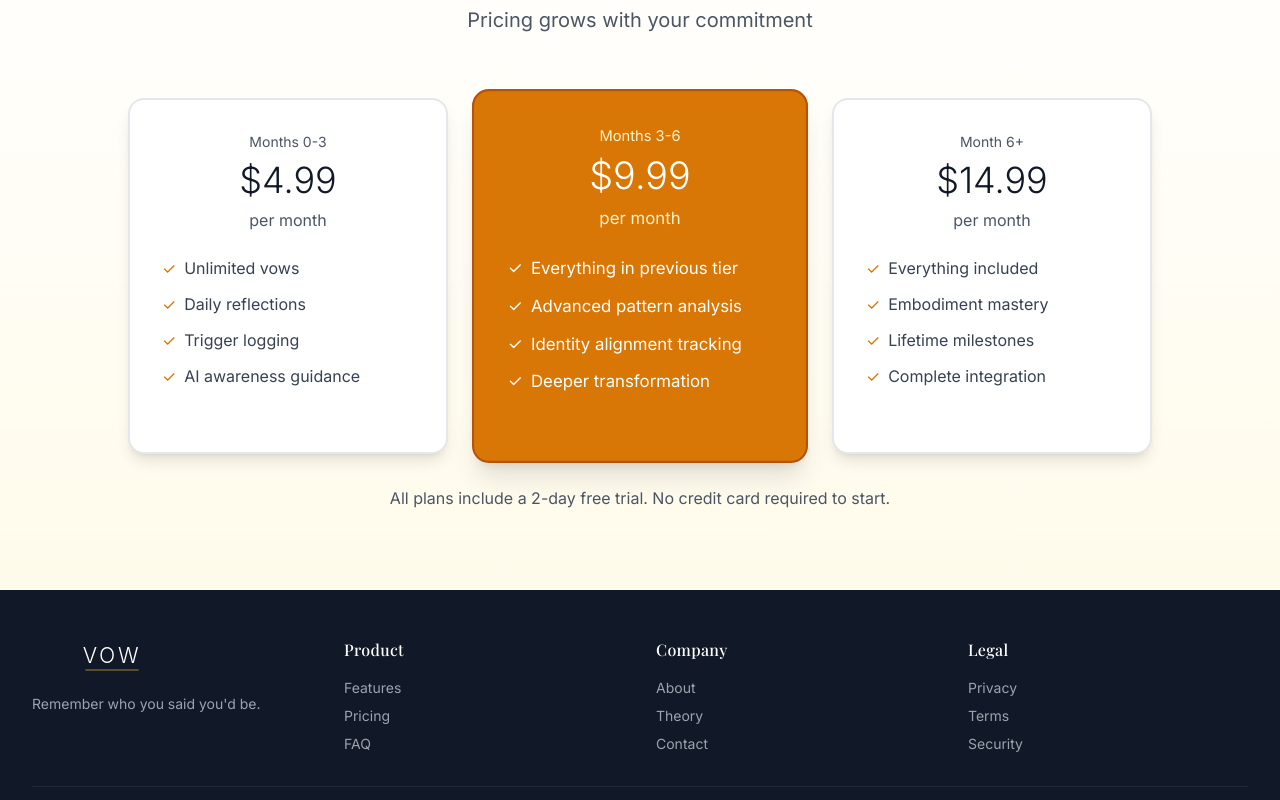
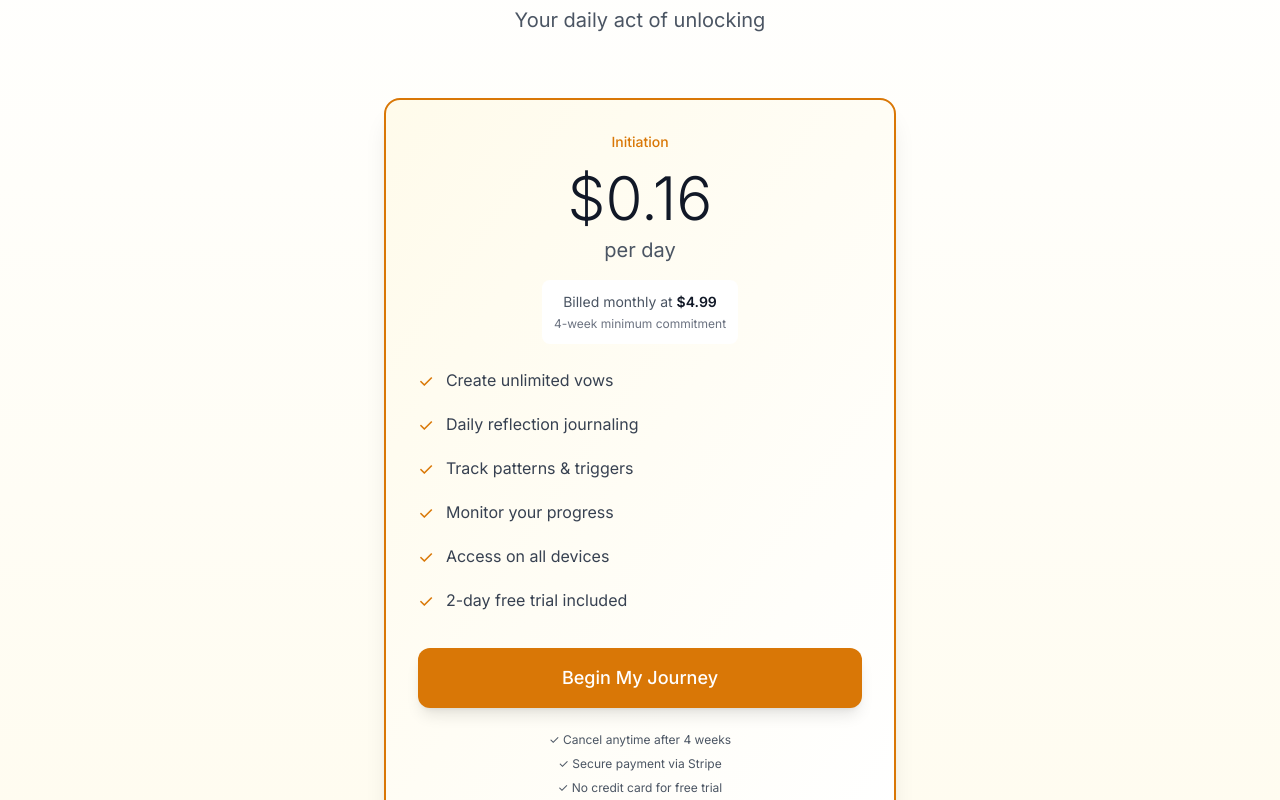
Before and after one commit to infinitefutureleadersconsultin-star/VOW, a Next.js app: page / in a window 1280 px wide. Shown: the part 2840-3640 px from the top of the page. Built offline with nearby package versions, Linux system fonts and the light colour scheme.

Commit message:
Update landing page: Show only -zsh.16/day pricing tier

```diff
--- a/pages/index.js
+++ b/pages/index.js
@@ -218,89 +218,74 @@ export default function Home() {
         {/* Pricing */}
         <section className="py-20 px-4 sm:px-6 lg:px-8 bg-gradient-to-b from-white to-amber-50">
           <div className="max-w-5xl mx-auto">
-            <h2 className="text-4xl font-light text-gray-900 mb-4 text-center">Simple, Transparent Pricing</h2>
-            <p className="text-xl text-gray-600 mb-16 text-center">Pricing grows with your commitment</p>
+            <h2 className="text-4xl font-light text-gray-900 mb-4 text-center">Begin Your Vow</h2>
+            <p className="text-xl text-gray-600 mb-16 text-center">Your daily act of unlocking</p>
 
-            <div className="grid md:grid-cols-3 gap-8">
-              <div className="bg-white rounded-2xl shadow-lg p-8 border-2 border-gray-200">
+            <div className="max-w-lg mx-auto">
+              <div className="bg-gradient-to-br from-amber-50 to-white rounded-2xl shadow-xl p-8 border-2 border-amber-600">
                 <div className="text-center mb-6">
-                  <p className="text-sm text-gray-600 mb-2">Months 0-3</p>
-                  <p className="text-4xl font-light text-gray-900 mb-2">$4.99</p>
-                  <p className="text-gray-600">per month</p>
+                  <p className="text-sm text-amber-600 font-medium mb-4">Initiation</p>
+                  <div className="mb-4">
+                    <p className="text-6xl font-light text-gray-900 mb-2">$0.16</p>
+                    <p className="text-xl text-gray-600">per day</p>
+                  </div>
+                  <div className="bg-white rounded-lg p-3 inline-block">
+                    <p className="text-sm text-gray-600">Billed monthly at <span className="font-semibold text-gray-900">$4.99</span></p>
+                    <p className="text-xs text-gray-500 mt-1">4-week minimum commitment</p>
+                  </div>
                 </div>
-                <ul className="space-y-3 mb-8">
+
+                <ul className="space-y-4 mb-8">
                   <li className="flex items-start">
-                    <span className="text-amber-600 mr-2">✓</span>
-                    <span className="text-gray-700">Unlimited vows</span>
+                    <span className="text-amber-600 mr-3 text-lg">✓</span>
+                    <span className="text-gray-700">Create unlimited vows</span>
                   </li>
                   <li className="flex items-start">
-                    <span className="text-amber-600 mr-2">✓</span>
-                    <span className="text-gray-700">Daily reflections</span>
+                    <span className="text-amber-600 mr-3 text-lg">✓</span>
+                    <span className="text-gray-700">Daily reflection journaling</span>
                   </li>
                   <li className="flex items-start">
-                    <span className="text-amber-600 mr-2">✓</span>
-                    <span className="text-gray-700">Trigger logging</span>
+                    <span className="text-amber-600 mr-3 text-lg">✓</span>
+                    <span className="text-gray-700">Track patterns & triggers</span>
                   </li>
                   <li className="flex items-start">
-                    <span className="text-amber-600 mr-2">✓</span>
-                    <span className="text-gray-700">AI awareness guidance</span>
+                    <span className="text-amber-600 mr-3 text-lg">✓</span>
+                    <span className="text-gray-700">Monitor your progress</span>
+                  </li>
+                  <li className="flex items-start">
+                    <span className="text-amber-600 mr-3 text-lg">✓</span>
+                    <span className="text-gray-700">Access on all devices</span>
+                  </li>
+                  <li className="flex items-start">
+                    <span className="text-amber-600 mr-3 text-lg">✓</span>
+                    <span className="text-gray-700">2-day free trial included</span>
                   </li>
                 </ul>
+
+                <button
+                  onClick={() => router.push('/signup')}
+                  className="w-full bg-amber-600 text-white py-4 px-8 rounded-xl font-medium text-lg hover:bg-amber-700 transition-colors shadow-lg"
+                >
+                  Begin My Journey
+                </button>
+
+                <div className="mt-6 space-y-2 text-center">
+                  <p className="text-xs text-gray-600">✓ Cancel anytime after 4 weeks</p>
+                  <p className="text-xs text-gray-600">✓ Secure payment via Stripe</p>
+                  <p className="text-xs text-gray-600">✓ No credit card for free trial</p>
+                </div>
               </div>
 
-              <div className="bg-amber-600 rounded-2xl shadow-xl p-8 border-2 border-amber-700 transform scale-105">
-                <div className="text-center mb-6">
-                  <p className="text-sm text-amber-100 mb-2">Months 3-6</p>
-                  <p className="text-4xl font-light text-white mb-2">$9.99</p>
-                  <p className="text-amber-100">per month</p>
-                </div>
-                <ul className="space-y-3 mb-8">
-                  <li className="flex items-start">
-                    <span className="text-white mr-2">✓</span>
-                    <span className="text-white">Everything in previous tier</span>
-                  </li>
-                  <li className="flex items-start">
-                    <span className="text-white mr-2">✓</span>
-                    <span className="text-white">Advanced pattern analysis</span>
-                  </li>
-                  <li className="flex items-start">
-                    <span className="text-white mr-2">✓</span>
-                    <span className="text-white">Identity alignment tracking</span>
-                  </li>
-                  <li className="flex items-start">
-                    <span className="text-white mr-2">✓</span>
-                    <span className="text-white">Deeper transformation</span>
-                  </li>
-                </ul>
-              </div>
-
-              <div className="bg-white rounded-2xl shadow-lg p-8 border-2 border-gray-200">
-                <div className="text-center mb-6">
-                  <p className="text-sm text-gray-600 mb-2">Month 6+</p>
-                  <p className="text-4xl font-light text-gray-900 mb-2">$14.99</p>
-                  <p className="text-gray-600">per month</p>
-                </div>
-                <ul className="space-y-3 mb-8">
-                  <li className="flex items-start">
-                    <span className="text-amber-600 mr-2">✓</span>
-                    <span className="text-gray-700">Everything included</span>
-                  </li>
-                  <li className="flex items-start">
-                    <span className="text-amber-600 mr-2">✓</span>
-                    <span className="text-gray-700">Embodiment mastery</span>
-                  </li>
-                  <li className="flex items-start">
-                    <span className="text-amber-600 mr-2">✓</span>
-                    <span className="text-gray-700">Lifetime milestones</span>
-                  </li>
-                  <li className="flex items-start">
-                    <span className="text-amber-600 mr-2">✓</span>
-                    <span className="text-gray-700">Complete integration</span>
-                  </li>
-                </ul>
+              <div className="text-center mt-8 p-6 bg-amber-50 rounded-xl">
+                <p className="text-sm text-gray-600 italic">
+                  As you progress on your journey, deeper paths will reveal themselves.
+                </p>
               </div>
             </div>
 
+            <p className="text-center text-gray-600 mt-8">
+              All plans include a 2-day free trial. No credit card required to start.
+            </p>
             <p className="text-center text-gray-600 mt-8">
               All plans include a 2-day free trial. No credit card required to start.
             </p>
```
